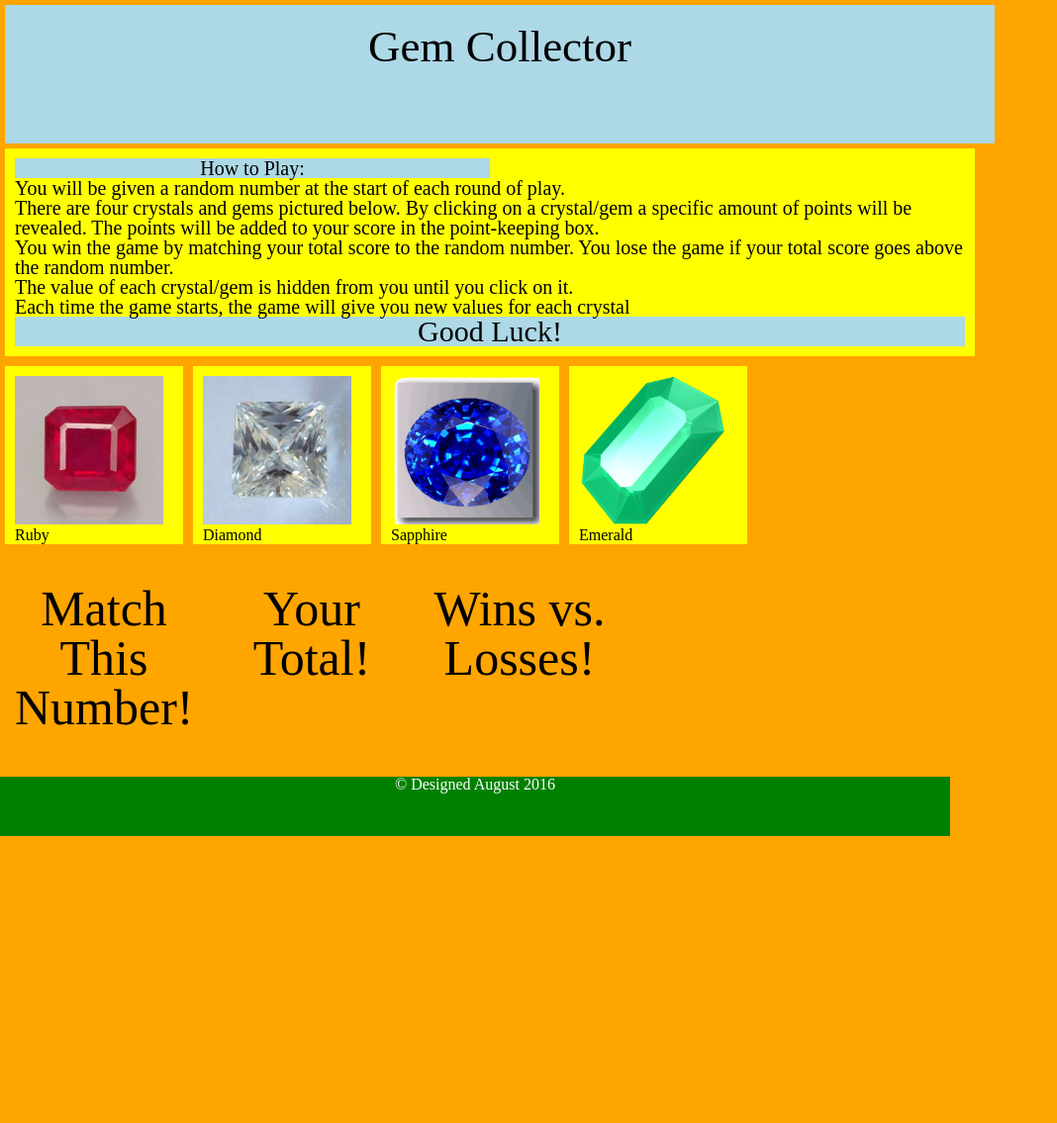
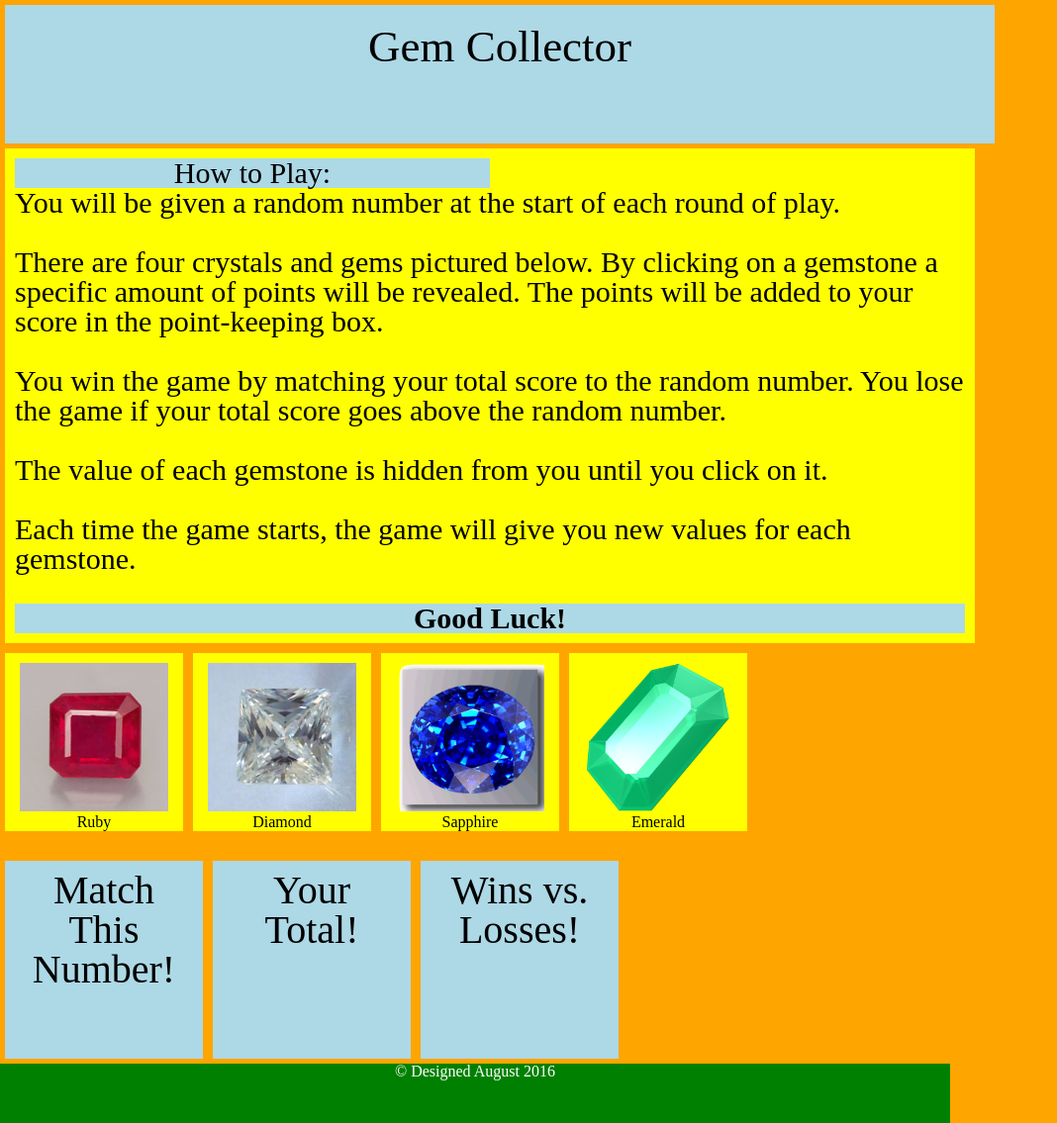
Before and after one commit to JayMFrimmel/week-4-game-crystallize, a plain HTML site: page index.html in a window 1280 px wide. Shown: the whole page at 99% size, without its empty margins (0-1068 px from the left). Before the commit the page ends 845 px from the top, so only its background shows below. Drawn offline with Linux system fonts and the light colour scheme; files whose address does not match are found by name.

Commit message:
fourth commit

```diff
--- a/assets/css/style.css
+++ b/assets/css/style.css
@@ -15,6 +15,7 @@ div#header {
 	margin: 5px;
 	font-size: 45px;
 	text-align: center;
+	font font-weight: bold;
 	background-color: lightblue;
 	}
 
@@ -23,7 +24,7 @@ div#first {
 	padding: 10px;
 	border: 5px black;
 	margin: 5px;
-	font-size: 20px;
+	font-size: 30px;
 	text-align: left;
 	background-color: yellow;
 	}
@@ -34,12 +35,14 @@ h2 {
 	border: 5px black;
 	margin: 5px;
 	text-align: center;
+	font-weight: bold;
 	background-color: lightblue;
 	}
 
 div#luck {
 	font-size: 30px;
 	text-align: center;
+	font-weight: bold;
 	background-color: lightblue;
 }
 
@@ -56,6 +59,7 @@ div#rubyred {
 	margin: 5px;
 	float: left;
 	background-color: yellow;
+	text-align: center;
 }
 
 div#shinywhite {
@@ -66,6 +70,7 @@ div#shinywhite {
 	margin: 5px;
 	float: left;
 	background-color: yellow;
+	text-align: center;
 }
 
 div#bluest {
@@ -76,6 +81,7 @@ div#bluest {
 	margin: 5px;
 	float: left;
 	background-color: yellow;
+	text-align: center;
 }
 
 div#evergreen {
@@ -86,6 +92,7 @@ div#evergreen {
 	margin: 5px;
 	float: left;
 	background-color: yellow;
+	text-align: center;
 }
 
 div#comprannum {
@@ -96,9 +103,9 @@ div#comprannum {
 	border-color: black;
 	margin: 5px;
 	text-align: center;
-	font-size: 50px;
+	font-size: 40px;
 	float: left;
-
+	background-color: lightblue;
 }
 
 div#Yourtotal {
@@ -109,8 +116,9 @@ div#Yourtotal {
 	border-color: black;
 	margin: 5px;
 	text-align: center;
-	font-size: 50px;
+	font-size: 40px;
 	float: left;
+	background-color: lightblue;
 }
 
 div#winslosses {
@@ -121,8 +129,9 @@ div#winslosses {
 	border-color: black;
 	margin: 5px;
 	text-align: center;
-	font-size: 50px;
+	font-size: 40px;
 	float: left;
+	background-color: lightblue;
 }
 
 footer {
--- a/assets/javascript/game.js
+++ b/assets/javascript/game.js
@@ -0,0 +1,15 @@
+var randomNum = Math.ceil((Math.random() * 10) + 1); console.log,
+var el = document.getElementById('Ruby');
+el.innerHTML = '<h3>Ruby/><p>' + randomNum + '</p>';
+
+var randomNum = Math.ceil((Math.random() * 10) + 1);
+var el = document.getElementById('Diamond');console.log,
+el.innerHTML = '<h3>Diamond</><p>' + randomNum + '</p>';
+
+var randomNum = Math.ceil((Math.random() * 10) + 1);
+Var el = document.getElementById('Sapphire');console.log,
+el.innerHTML = '<h3>Sapphire</><p>' + randomNum + '</p>';
+
+var randomNum = Math.ceil((Math.random() * 10) + 1);
+var el = document.getElementById('Emerald'); consloe.log,
+el.innerHTML = '<h3>Emerald</><p>' + randomNum + '</p>';
--- a/index.html
+++ b/index.html
@@ -6,7 +6,7 @@
 	<meta name="viewport" content="width=device-width, initial-scale=1">
 		<link rel="stylesheet" type="text/css" href="assets/css/style.css">
 		<link rel="stylesheet" type="text/css" href="assets/css/reset.css">
-		<link rel="stylesheet" type="text/css" href="assets/javascript/game.js">
+		<link rel="stylesheet" type="text/javascript" href="assets/javascript/game.js">
 
 </head>
 
@@ -25,14 +25,20 @@
 		<p>
 		<ol>
 			<li>You will be given a random number at the start of each round of play.</li>
+			<br>
 
-			<li>There are four crystals and gems pictured below. By clicking on a crystal/gem a specific amount of points will be revealed. The points will be added to your score in the point-keeping box.</li>
+			<li>There are four crystals and gems pictured below. By clicking on a gemstone a specific amount of points will be revealed. The points will be added to your score in the point-keeping box.</li>
+			<br>
 
 			<li>You win the game by matching your total score to the random number. You lose the game if your total score goes above the random number.</li>
+			<br>
 
-			<li>The value of each crystal/gem is hidden from you until you click on it.</li>
+			<li>The value of each gemstone is hidden from you until you click on it.</li>
+			<br>
 
-			<li>Each time the game starts, the game will give you new values for each crystal</li>
+			<li>Each time the game starts, the game will give you new values for each gemstone.</li>
+			<br>
+
 			</ol>
 			</p>
 
@@ -46,19 +52,23 @@
 	<div id="gemstones">
 
 		<div id="rubyred">
-			<img src="C:\Users\jayfr\Desktop\week-4-game-crystallize\assets\images\ruby-gem-249617a.jpg" alt="Ruby" width="150" height="150">Ruby</img>
+			<input type="image" src="C:\Users\jayfr\Desktop\week-4-game-crystallize\assets\images\ruby-gem-249617a.jpg" alt="Ruby" width="150" height="150">
+			<h3>Ruby</h3>
 		</div>
 
 		<div id="shinywhite">
-			<img src="C:\Users\jayfr\Desktop\week-4-game-crystallize\assets\images\s-l225.jpg" alt="Diamond" width="150" height="150">Diamond</img>
+			<input type="image" src="C:\Users\jayfr\Desktop\week-4-game-crystallize\assets\images\s-l225.jpg" alt="Diamond" width="150" height="150">
+			<h3>Diamond</h3>
 		</div>
 
 		<div id="bluest">
-			<img src="C:\Users\jayfr\Desktop\week-4-game-crystallize\assets\images\blue_sapphire_header.gif" alt="Sapphire" width="150" height="150">Sapphire</img>
+			<input type="image" src="C:\Users\jayfr\Desktop\week-4-game-crystallize\assets\images\blue_sapphire_header.gif" alt="Sapphire" width="150" height="150">
+			<h3>Sapphire</h3>
 		</div>
 
 		<div id="evergreen">
-			<img src="C:\Users\jayfr\Desktop\week-4-game-crystallize\assets\images\Emerald.png" alt="Emerald" width="150" height="150">Emerald</img>
+			<input type="image" src="C:\Users\jayfr\Desktop\week-4-game-crystallize\assets\images\Emerald.png" alt="Emerald" width="150" height="150">
+			<h3>Emerald</h3>
 		</div>
 
 	</div>
```
